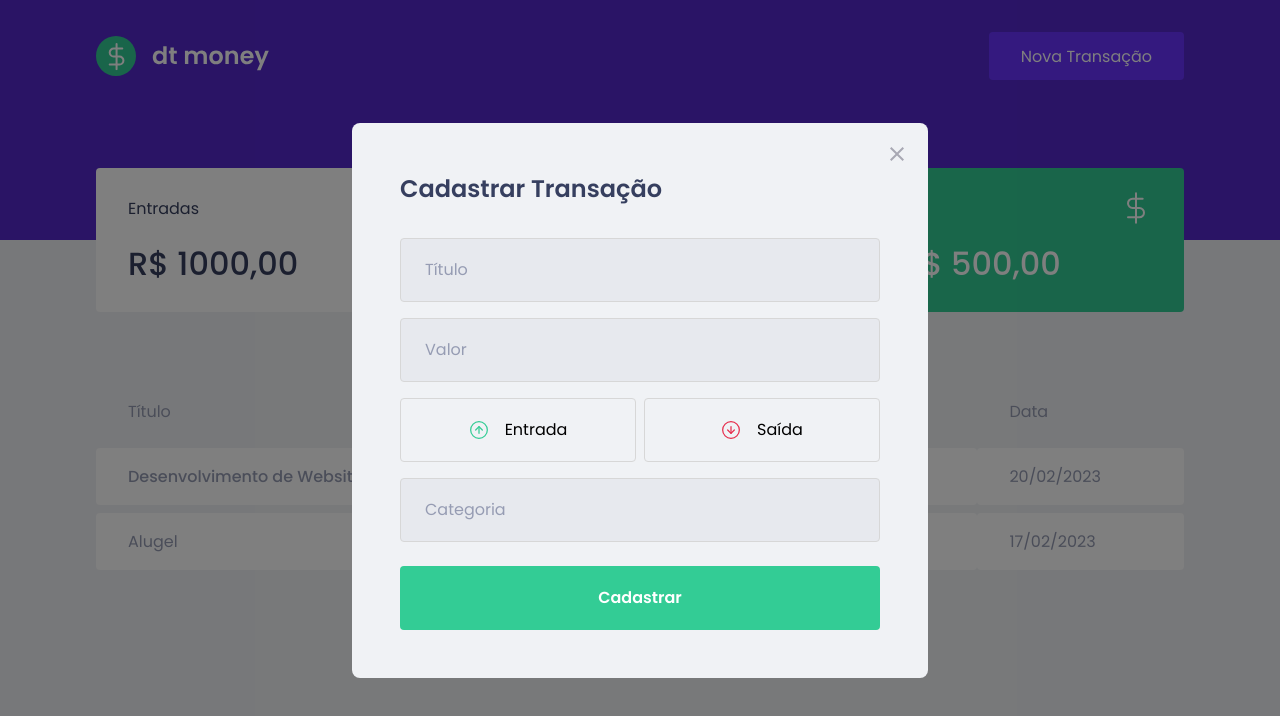
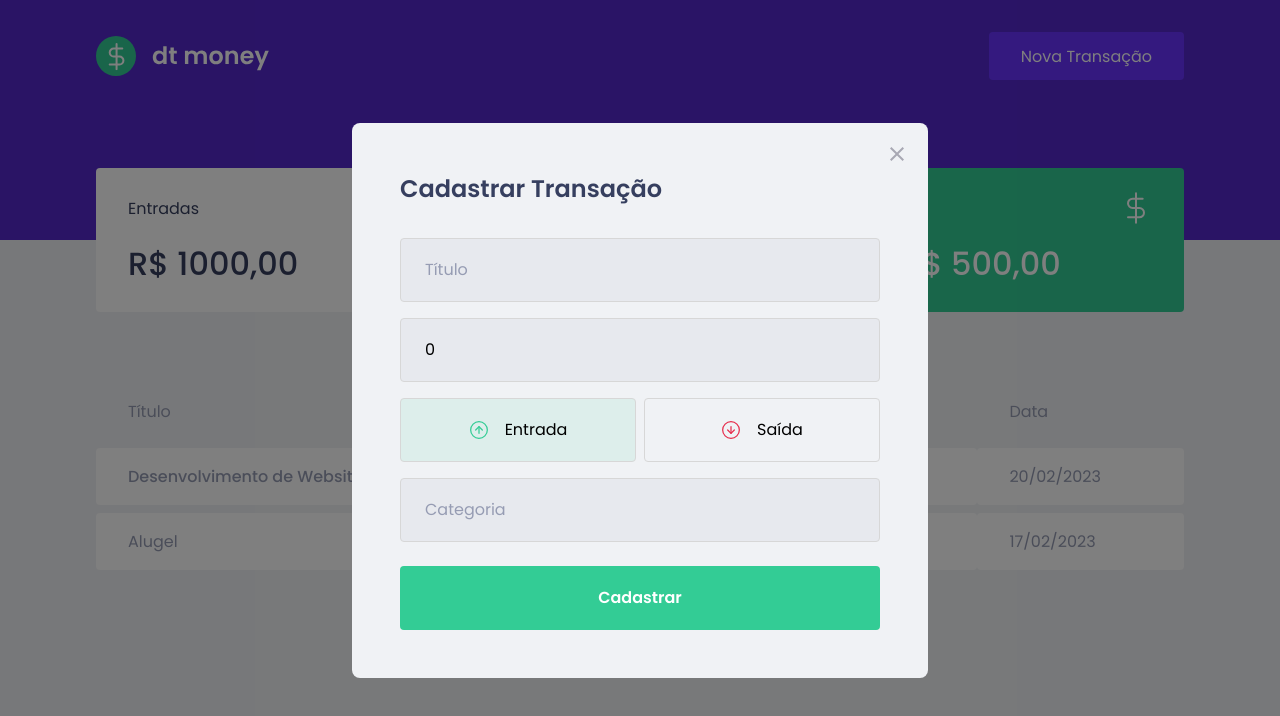
Before and after one commit to kadiado/dtmoney, a React (Create React App) app: page / in a window 1280 px wide. Both pictures are taken after a click on the button "Nova Transação". Shown: the top 716 px of the page. Built offline with nearby package versions, Linux system fonts and the light colour scheme; no server answers; what miragejs would draw is missing.

Commit message:
adding functionality to the form

```diff
--- a/src/components/NewTransactionModal/index.tsx
+++ b/src/components/NewTransactionModal/index.tsx
@@ -1,4 +1,4 @@
-import { useState } from "react";
+import { FormEvent, useState } from "react";
 import Modal from "react-modal";
 import CloseImg from "../../assets/close.svg";
 import incomeImg from "../../assets/income.svg";
@@ -12,7 +12,15 @@ interface NewTransactionModalProps {
 }
 
 export function NewTransactionModal({ isOpen, onRequestClose }: NewTransactionModalProps) {
-  const [type, setType] = useState("");
+  const [type, setType] = useState("deposit");
+  const [title, setTitle] = useState("");
+  const [value, setValue] = useState(0);
+  const [category, setCategory] = useState("");
+
+  function HandleCreateNewTransaction(event: FormEvent) {
+    event.preventDefault();
+    return console.log(title, value, type, category);
+  }
 
   return (
     <Modal isOpen={isOpen} onRequestClose={onRequestClose} overlayClassName="react-modal-overlay" className="react-modal-content">
@@ -22,25 +30,27 @@ export function NewTransactionModal({ isOpen, onRequestClose }: NewTransactionMo
       <ContainerModal>
         <h2>Cadastrar Transação</h2>
 
-        <input placeholder="Título" />
+        <input placeholder="Título" value={title} onChange={(event) => setTitle(event.target.value)} />
 
-        <input type="number" placeholder="Valor" />
+        <input type="number" placeholder="Valor" value={value} onChange={(event) => setValue(Number(event.target.value))} />
 
         <TransactionTypeContainer>
-          <RadioBox type="button" onClick={() => setType("deposit")} isActive={type === "deposit"}>
+          <RadioBox type="button" onClick={() => setType("deposit")} isActive={type === "deposit"} activeColor="green">
             <img src={incomeImg} alt="imagem enviar deposito" />
             <span>Entrada</span>
           </RadioBox>
 
-          <RadioBox type="button" onClick={() => setType("withdraw")} isActive={type === "withdraw"}>
+          <RadioBox type="button" onClick={() => setType("withdraw")} isActive={type === "withdraw"} activeColor="red">
             <img src={outcomeImg} alt="imagem enviar despesa" />
             <span>Saída</span>
           </RadioBox>
         </TransactionTypeContainer>
 
-        <input placeholder="Categoria" />
+        <input placeholder="Categoria" type={category} onChange={(event) => setCategory(event.target.value)} />
 
-        <button type="submit">Cadastrar</button>
+        <button type="submit" onClick={HandleCreateNewTransaction}>
+          Cadastrar
+        </button>
       </ContainerModal>
     </Modal>
   );
--- a/src/components/NewTransactionModal/style.ts
+++ b/src/components/NewTransactionModal/style.ts
@@ -1,5 +1,5 @@
 import styled from "styled-components";
-import { darken } from "polished";
+import { darken, transparentize } from "polished";
 
 export const ContainerModal = styled.form`
   h2 {
@@ -56,14 +56,22 @@ export const TransactionTypeContainer = styled.div`
 
 interface RadioBoxProps {
   isActive: boolean;
+  activeColor: "green" | "red";
 }
+
+interface ColorsProps {}
+
+const colors = {
+  green: "#33CC95",
+  red: "#E62E4D",
+};
 
 export const RadioBox = styled.button<RadioBoxProps>`
   height: 4rem;
   border: 1px solid #d7d7d7;
   border-radius: 0.25rem;
 
-  background: ${(props) => (props.isActive ? "blue" : "transparent")};
+  background: ${(props) => (props.isActive ? transparentize(0.9, colors[props.activeColor]) : "transparent")};
 
   display: flex;
   align-items: center;
```
